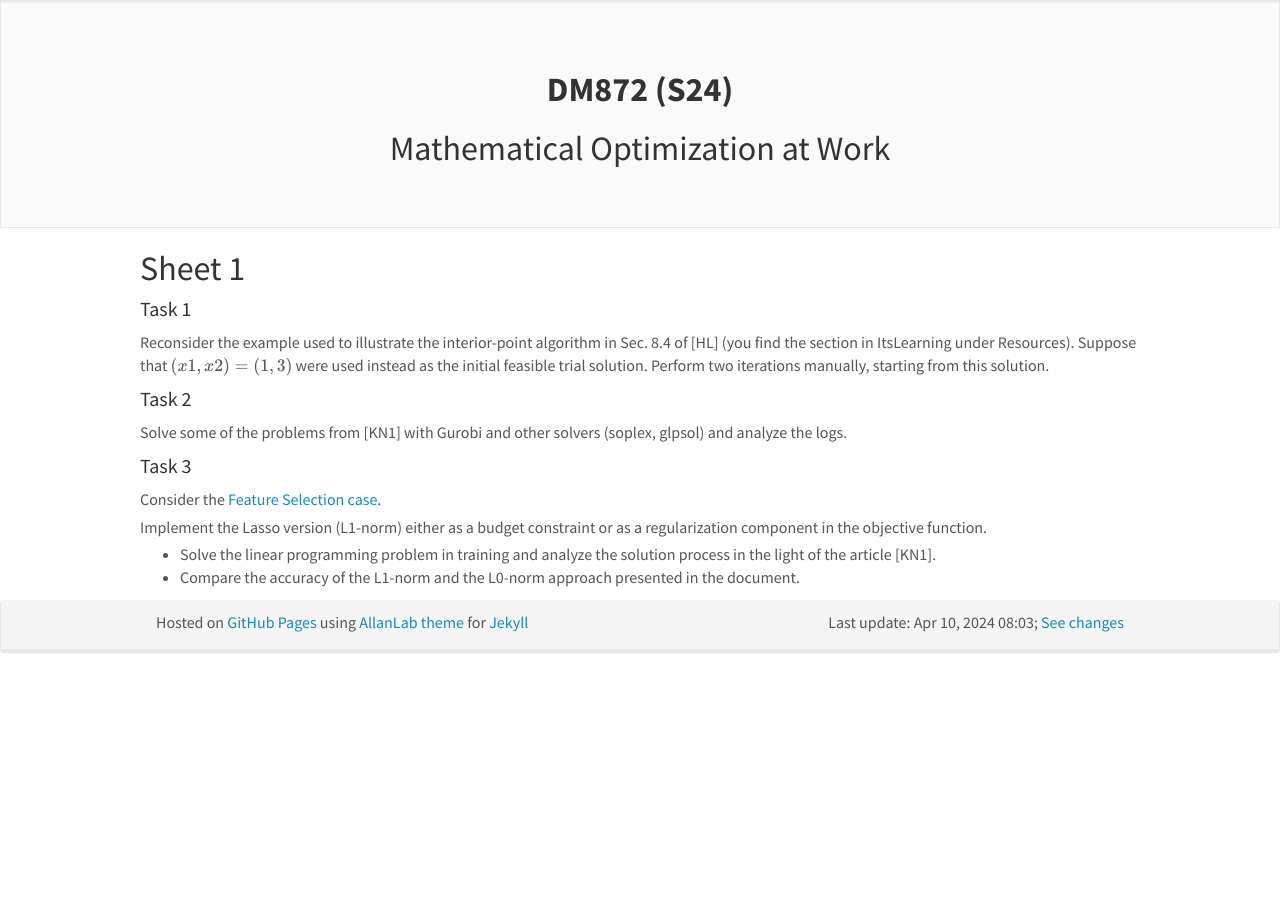
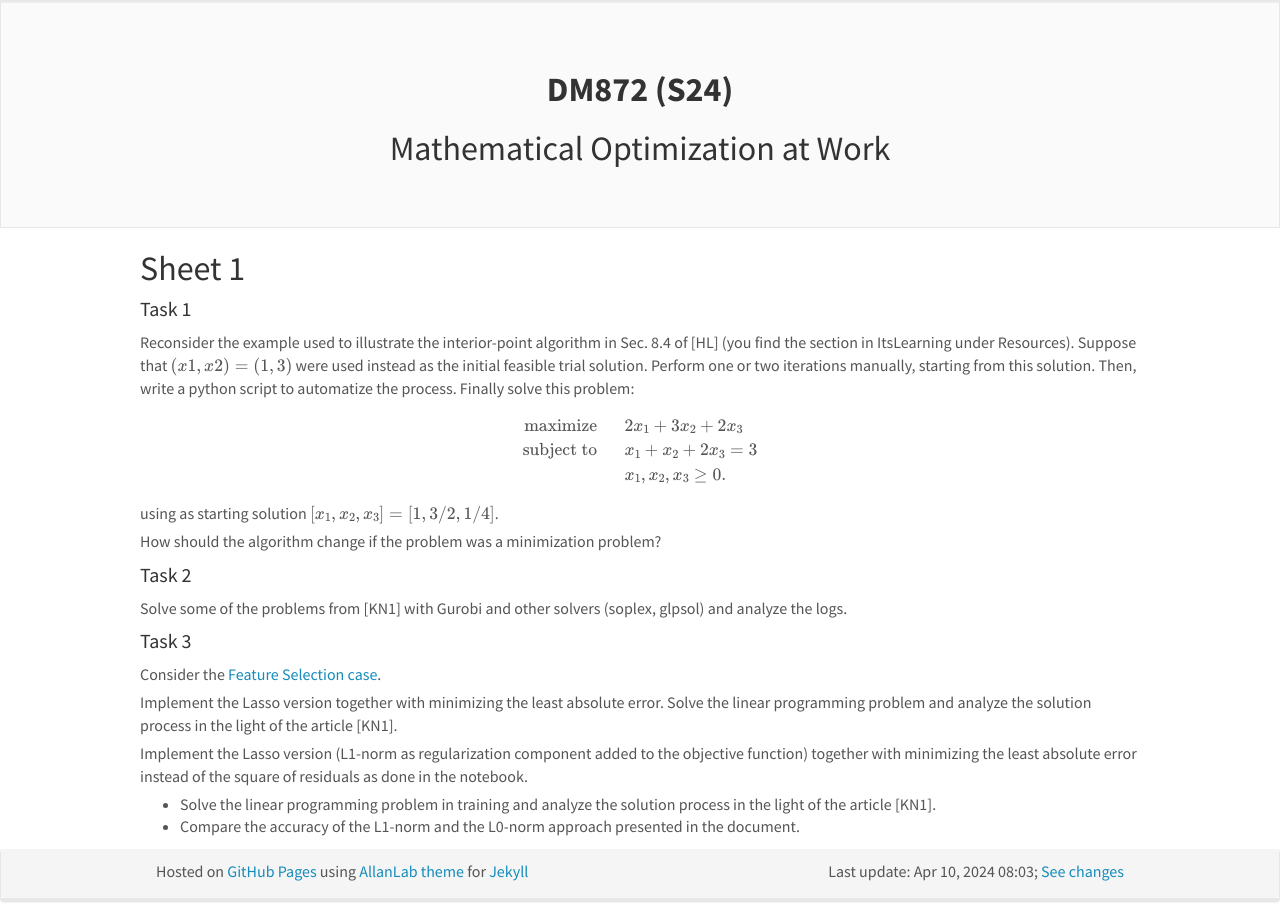
Before and after one commit to DM872/dm872.github.io, a Jekyll site: the page built from _posts/2020-03-31-fitting.md, in a window 1280 px wide. Built offline with Jekyll 4.4.1, drawn with Linux system fonts in a browser that asks for light colours; nearby versions of some CDN libraries; formulas are drawn with MathJax 3; a script that is not in the unit is left out; comment, search, counter and statistics services are not loaded; before the commit the page ends 900 px from its top, so only the background shows below that.

Commit message:
added solutions sheet1

```diff
--- a/_posts/2020-03-31-fitting.md
+++ b/_posts/2020-03-31-fitting.md
@@ -19,8 +19,22 @@ categories: exercises
 Reconsider the example used to illustrate the interior-point algorithm
 in Sec. 8.4 of [HL] (you find the section in ItsLearning under
 Resources). Suppose that $(x1, x2) = (1, 3)$ were used instead as the
-initial feasible trial solution. Perform two iterations manually,
-starting from this solution.
+initial feasible trial solution. Perform one or two iterations manually,
+starting from this solution. Then, write a python script to automatize the process. Finally solve this problem:
+
+$$
+\begin{array}{rl}
+\text{maximize} \;\;&2x_1 + 3x_2 + 2x_3 \\
+\text{subject to} \; \; &x_1 + x_2 +2x_3 = 3\\
+&x_1,x_2,x_3 \geq 0.
+\end{array}
+$$
+
+using as starting solution $[x_1, x_2, x_3]=[1, 3/2, 1/4]$.
+
+How should the algorithm change if the problem was a minimization problem?
+
+
 
 
 #### Task 2
@@ -46,7 +60,9 @@ time?
 Consider the [Feature Selection
 case](https://colab.research.google.com/github/Gurobi/modeling-examples/blob/master/linear_regression/l0_regression.ipynb).
 
-Implement the Lasso version (L1-norm) either as a budget constraint or as a regularization component in the objective function.
+Implement the Lasso version together with minimizing the least absolute error. Solve the linear programming problem and analyze the solution process in the light of the article [KN1].
+
+Implement the Lasso version (L1-norm as regularization component added to the objective function) together with minimizing the least absolute error instead of the square of residuals as done in the notebook.
 
 - Solve the linear programming problem in training and analyze the solution process in the light of the article [KN1].
 - Compare the accuracy of the L1-norm and the L0-norm approach presented in the document.
```
Also changed, not shown: index.md (+1 -1 lines).
